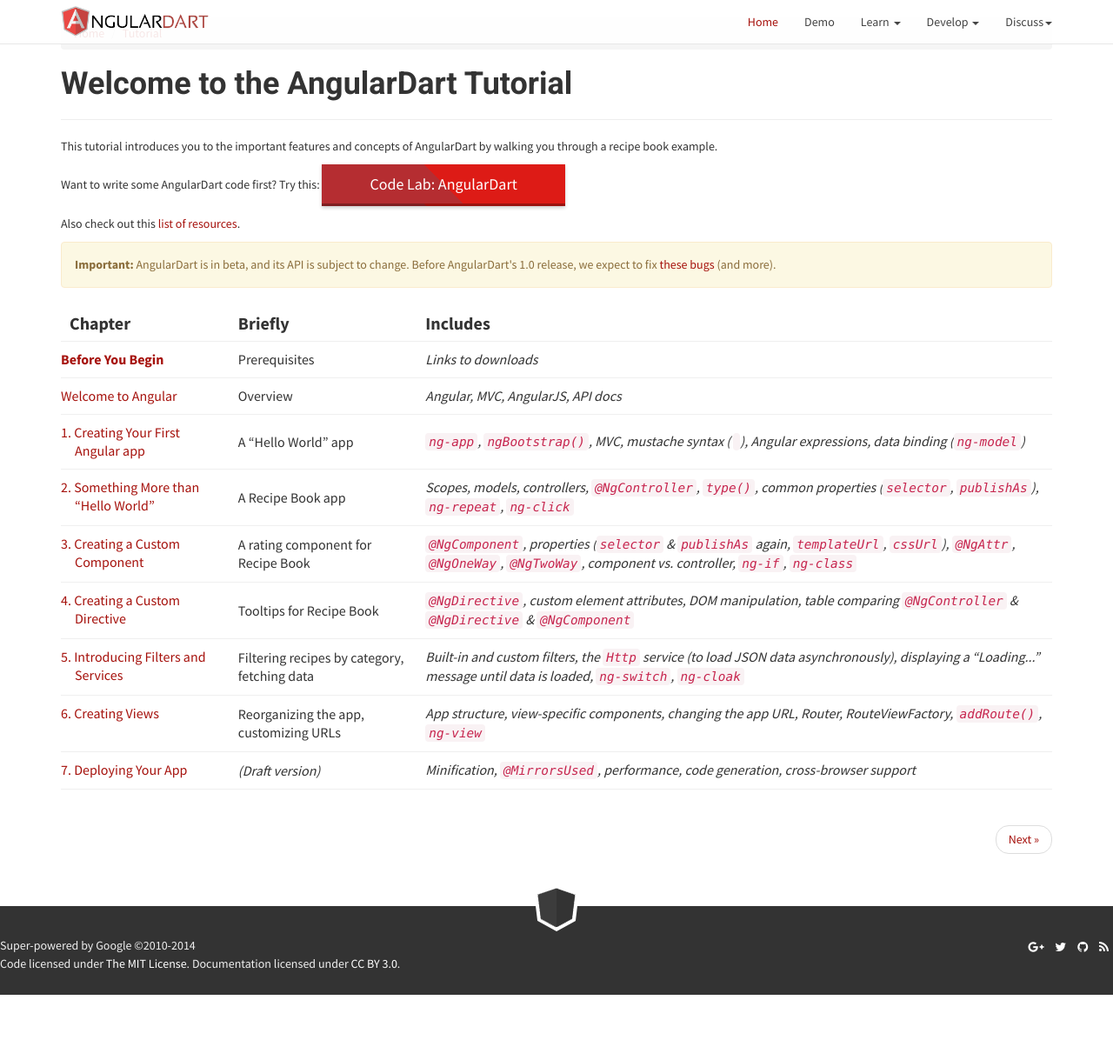
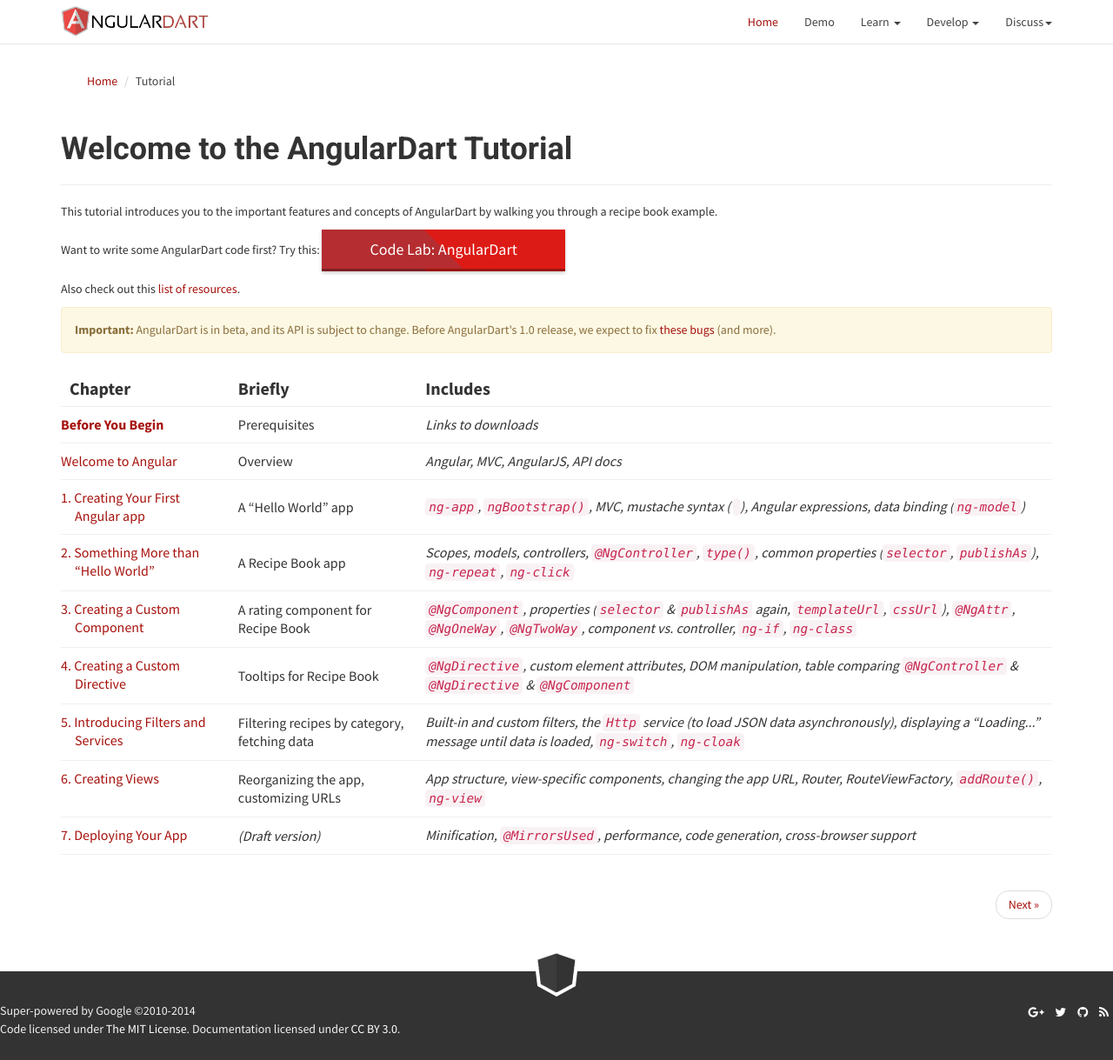
Before and after one commit to dart-archive/angulardart.org, a Jekyll site: the page built from site/tutorial/index.markdown, in a window 1280 px wide and 1219 px high. Shown: the whole window at 87% size. Built offline with Jekyll 4.4.1, drawn with Linux system fonts in a browser that asks for light colours; nearby versions of some CDN libraries; Markdown is read by kramdown in place of the engine named in the settings.

Commit message:
Fixed breadcrumbs layout

```diff
--- a/site/css/base.css
+++ b/site/css/base.css
@@ -248,17 +248,17 @@
   }
 
   /* ---- Breadcrumbs ---- */
-  #header .breadcrumbs {
+  .breadcrumbs {
     margin: 50px 0 0;
     background: url('../img/grunge.png') bottom repeat-x;
     padding: 5px 0 0px;
   }
 
-  #header .breadcrumb {
+  .breadcrumb {
     background: transparent;
   }
 
-  #header .breadcrumb li.active a {
+  .breadcrumb li.active a {
     color: #444;
   }
 
--- a/site/tutorial/index.markdown
+++ b/site/tutorial/index.markdown
@@ -2,11 +2,15 @@
 layout: default
 ---
 
-<div class="container tutorial" role="main" >
-  <ol class="breadcrumb">
-    <li><a href="/">Home</a></li>
-    <li class="active"><a href="/tutorial/index.html">Tutorial</a></li>
-  </ol>
+<div class="container tutorial page-0" role="main" >
+  <div class="breadcrumbs">
+    <div class="container">
+      <ol class="breadcrumb">
+        <li><a href="/">Home</a></li>
+        <li class="active"><a href="/tutorial/index.html">Tutorial</a></li>
+      </ol><!-- /.breadcrumb -->
+    </div><!-- /.container -->
+  </div><!-- /.breadcrumbs -->
 
   <h1 id="the-angulardart-tutorial">Welcome to the AngularDart Tutorial</h1>
 
```
